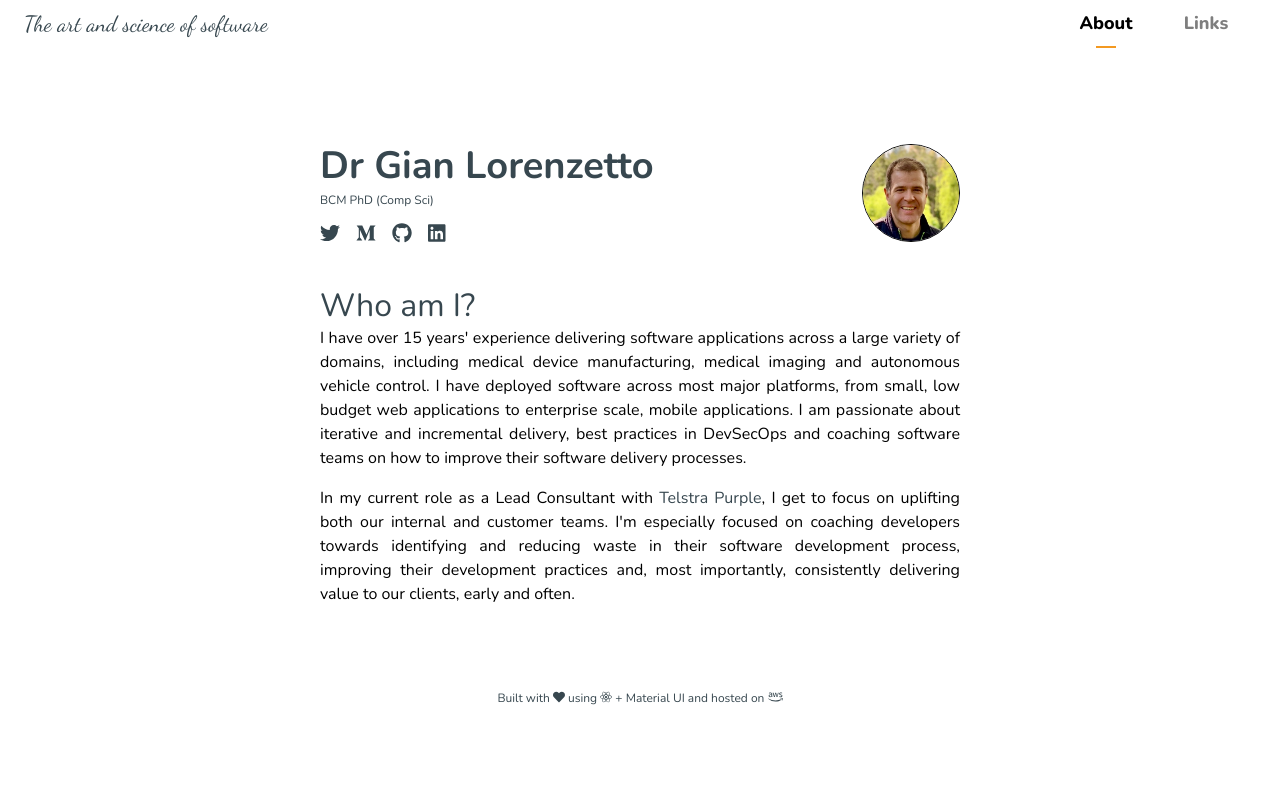
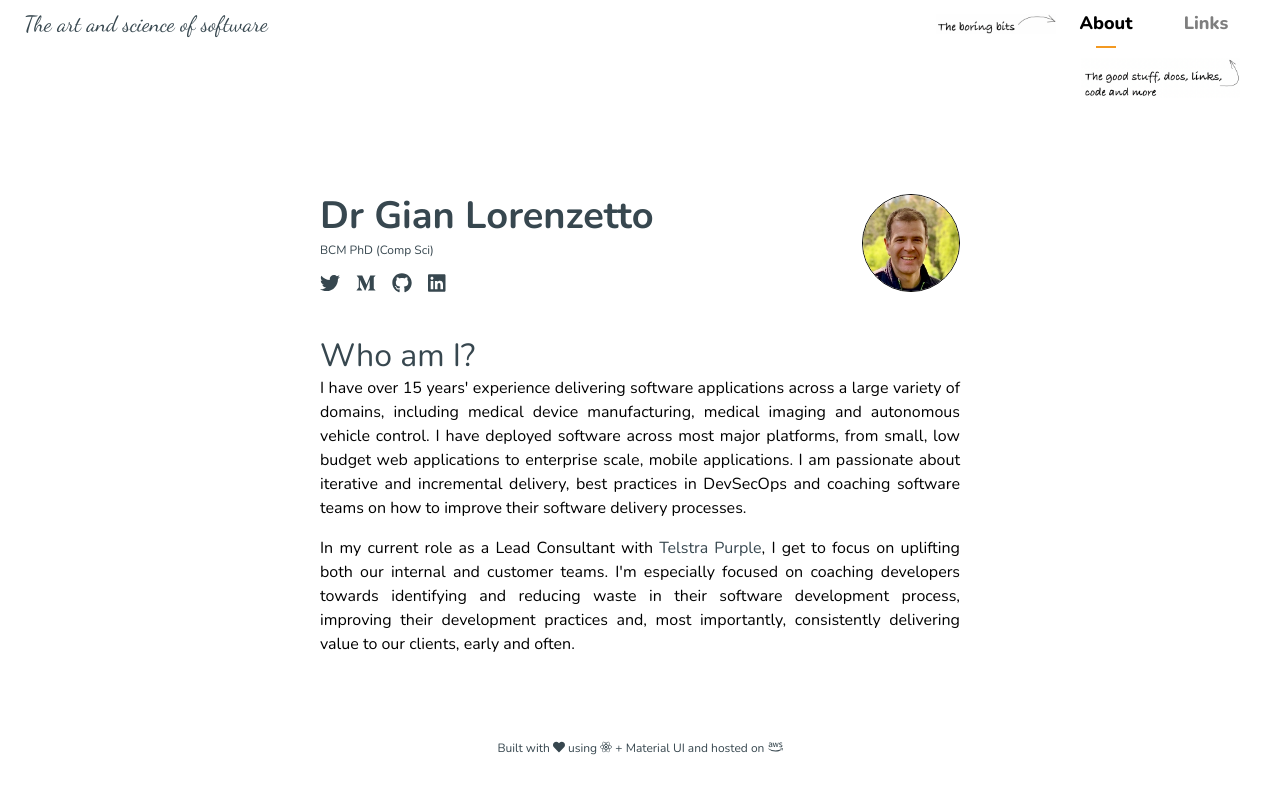
Before and after one commit to GianLorenzetto/zendibbler-react, a React (Create React App) app: page / in a window 1280 px wide. Shown: the top 794 px of the page. Built offline with nearby package versions, Linux system fonts and the light colour scheme.

Commit message:
Added annotations to Navbar

```diff
--- a/src/components/NavBar.tsx
+++ b/src/components/NavBar.tsx
@@ -4,7 +4,7 @@ import AppBar from "@material-ui/core/AppBar";
 import Toolbar from "@material-ui/core/Toolbar";
 import Typography from "@material-ui/core/Typography";
 import styled from "styled-components";
-import { Tabs, withStyles, Tab } from "@material-ui/core";
+import { Tabs, withStyles, Tab, Grid } from "@material-ui/core";
 
 const useStyles = makeStyles((theme: Theme) =>
   createStyles({
@@ -51,6 +51,10 @@ const useStyles = makeStyles((theme: Theme) =>
       fontFamily: "Dancing Script",
       fontSize: 22,
       fontWeight: 400,
+    },
+    goodstuff: {
+      marginTop: 10,
+      marginRight: 40,
     },
   })
 );
@@ -100,18 +104,30 @@ const NavBar = () => {
 
   return (
     <div className={classes.root}>
+      <Grid container direction="column" alignItems="stretch">
+        <Grid item>
           <AppBar position="static" color="inherit" elevation={0}>
             <Toolbar variant="dense">
-          <Typography variant="body1" color="primary" className={classes.title}>
+              <Typography
+                variant="body1"
+                color="primary"
+                className={classes.title}
+              >
                 The art and science of software
               </Typography>
 
+              <img src="boringbits.png" height="20"></img>
               <StyledTabs value={value} onChange={handleChange}>
                 <ResponsiveTab label="About" {...a11yProps(0)} />
                 <ResponsiveTab label="Links" {...a11yProps(1)} disabled />
               </StyledTabs>
             </Toolbar>
           </AppBar>
+        </Grid>
+        <Grid item container justify="flex-end">
+          <img className={classes.goodstuff} src="goodstuff.png" height="40" />
+        </Grid>
+      </Grid>
     </div>
   );
 };
```
Also changed, not shown: public/boringbits.png (added), public/goodstuff.png (added), public/manifest.json. Lines whose indentation alone changed are shown as unchanged.
